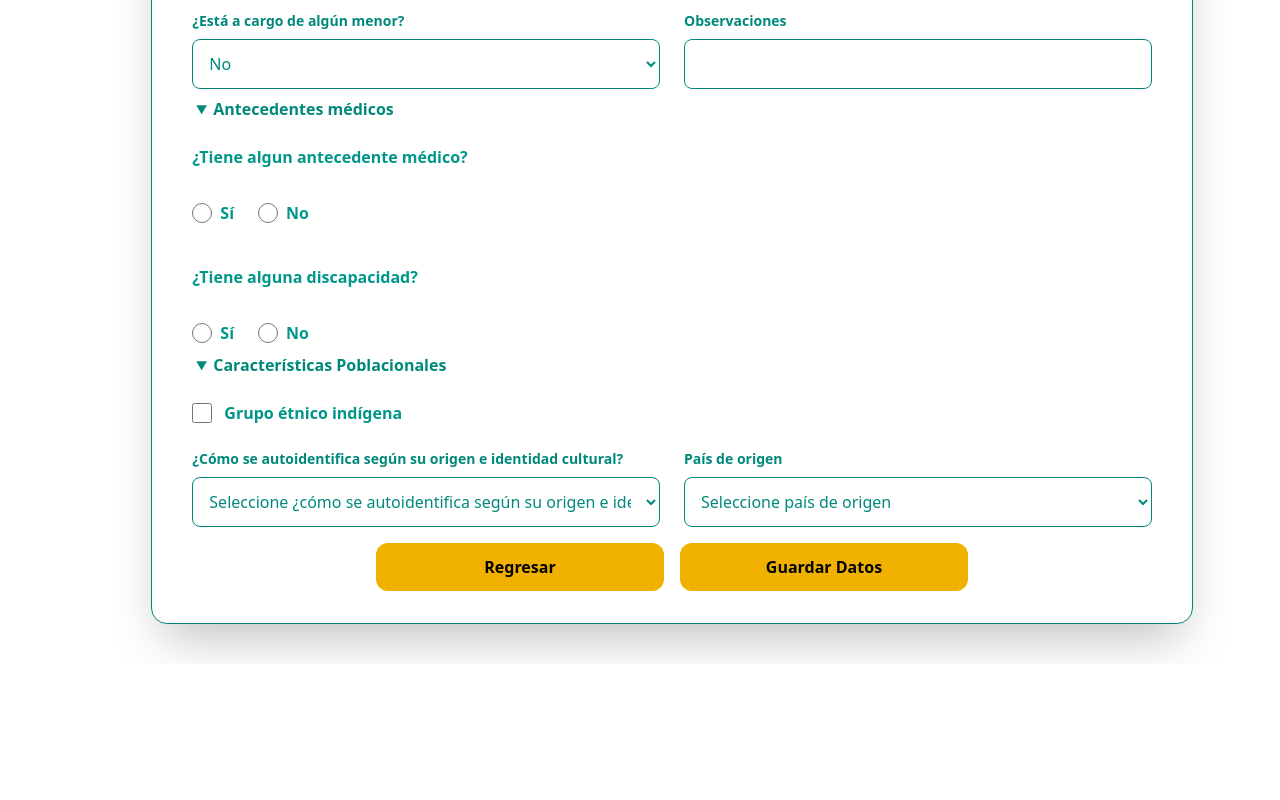
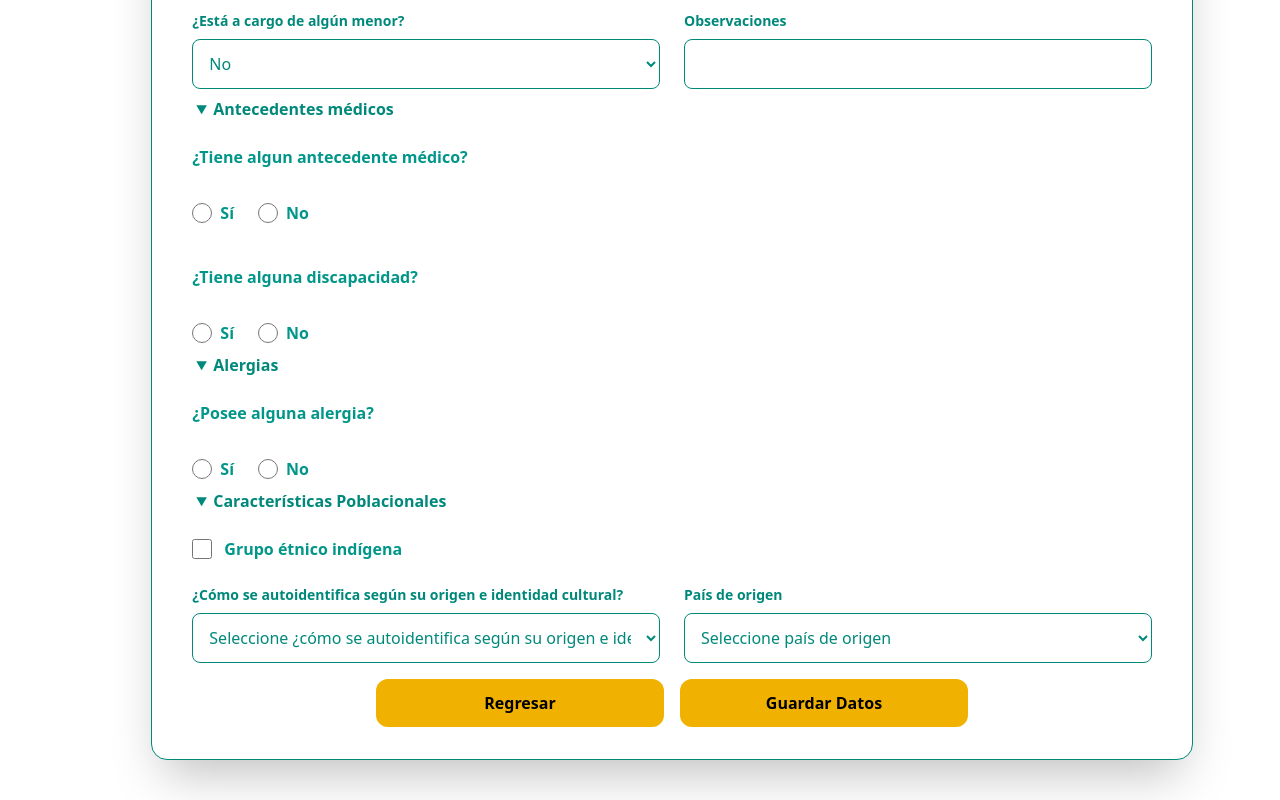
Before and after one commit to Derek-GB/IntegradorReact, a React (Vite) app: page /familiaFormulario.jsx in a window 1280 px wide. Shown: the part 1038-1838 px from the top of the page. Before the commit the page ends 1702 px from the top, so only its background shows below. Built offline with nearby package versions, Linux system fonts and the light colour scheme.

Commit message:
Update familiaFormulario.jsx

```diff
--- a/src/views/familia/familiaFormulario.jsx
+++ b/src/views/familia/familiaFormulario.jsx
@@ -9,6 +9,16 @@ import useIntegrante from "../../hooks/familia/useIntegrante.js";
 import { useBusquedaCedula } from "../../hooks/useBusquedaCedula.js";
 import { personasAPI } from "../../helpers/api.js";
 import { showCustomToast } from "../../components/globalComponents/CustomToaster.jsx";
+
+// Subtipos de alergia según el tipo seleccionado
+const SUBTIPOS_ALERGIA = {
+  "Alimentaria": ["Leche", "Huevo", "Pescado", "Mariscos", "Maní", "Frutos secos", "Trigo", "Soya", "Gluten", "Fresa", "Kiwi", "Otro"],
+  "Medicamentos": ["Penicilina", "Aspirina", "Antiinflamatorios", "Anestésicos", "Otro"],
+  "Ambiental": ["Polen de gramíneas", "Ácaros del polvo", "Moho", "Polvo", "Otro"],
+  "Animales": ["Gatos", "Perros", "Conejos", "Hámsters", "Otro"],
+  "Picaduras de insectos": ["Abejas", "Avispas", "Hormigas", "Otro"],
+  "Otros": ["Otro"],
+};
 
 const FamiliaFormulario = () => {
   const cantidad = parseInt(localStorage.getItem("cantidadIntegrantes")) || 0;
@@ -304,6 +314,13 @@ const FamiliaFormulario = () => {
         observaciones: dp.observaciones || null,
         estaACargoMenor: Boolean(dp.estaACargoMenor),
         idUsuarioCreacion: idUsuario,
+        // Alergias
+        tieneAlergia: ce.tieneAlergia ?? false,
+        tipoAlergia: ce.tipoAlergia || null,
+        subtipoAlergia: ce.subtipoAlergia === "Otro"
+          ? ce.otroSubtipoAlergia || null
+          : ce.subtipoAlergia || null,
+        descripcionAlergia: ce.descripcionAlergia || null,
       };
 
       if (firmaFileName) {
@@ -795,6 +812,109 @@ const FamiliaFormulario = () => {
         </fieldset>
       </FoldDownComponent>
 
+      {/* Alergias */}
+      <FoldDownComponent title="Alergias" open>
+        <fieldset className="mt-2 grid grid-cols-1 md:grid-cols-2 gap-6">
+          <label className="text-teal-600 font-bold select-none col-span-2">
+            ¿Posee alguna alergia?
+          </label>
+          <div className="flex items-center gap-6 col-span-2 mt-2">
+            <label className="flex items-center gap-2 cursor-pointer">
+              <input
+                type="radio"
+                name="tieneAlergia"
+                checked={ce.tieneAlergia === true}
+                onChange={() =>
+                  setDatos(prev => ({
+                    ...prev,
+                    FamiliaCondicionesEspeciales: {
+                      ...prev.FamiliaCondicionesEspeciales,
+                      tieneAlergia: true,
+                    },
+                  }))
+                }
+                className="form-radio h-5 w-5 text-teal-600 border-teal-600 focus:ring-teal-500"
+              />
+              <span className="text-teal-600 font-semibold select-none">Sí</span>
+            </label>
+            <label className="flex items-center gap-2 cursor-pointer">
+              <input
+                type="radio"
+                name="tieneAlergia"
+                checked={ce.tieneAlergia === false}
+                onChange={() =>
+                  setDatos(prev => ({
+                    ...prev,
+                    FamiliaCondicionesEspeciales: {
+                      ...prev.FamiliaCondicionesEspeciales,
+                      tieneAlergia: false,
+                      tipoAlergia: "",
+                      subtipoAlergia: "",
+                      descripcionAlergia: "",
+                    },
+                  }))
+                }
+                className="form-radio h-5 w-5 text-teal-600 border-teal-600 focus:ring-teal-500"
+              />
+              <span className="text-teal-600 font-semibold select-none">No</span>
+            </label>
+          </div>
+
+          {ce.tieneAlergia === true && (
+            <>
+              <SelectField
+                label="Tipo de alergia"
+                name="tipoAlergia"
+                value={ce.tipoAlergia || ""}
+                onChange={e => {
+                  // Al cambiar el tipo, limpiamos el subtipo
+                  setDatos(prev => ({
+                    ...prev,
+                    FamiliaCondicionesEspeciales: {
+                      ...prev.FamiliaCondicionesEspeciales,
+                      tipoAlergia: e.target.value,
+                      subtipoAlergia: "",
+                    },
+                  }));
+                }}
+                options={Object.keys(SUBTIPOS_ALERGIA)}
+                required
+              />
+
+              {ce.tipoAlergia && (
+                <SelectField
+                  label="Subtipo de alergia"
+                  name="subtipoAlergia"
+                  value={ce.subtipoAlergia || ""}
+                  onChange={e => handleChange(e, "FamiliaCondicionesEspeciales")}
+                  options={SUBTIPOS_ALERGIA[ce.tipoAlergia] || []}
+                  required
+                />
+              )}
+
+              {ce.subtipoAlergia === "Otro" && (
+                <InputField
+                  label="Especifique el subtipo de alergia"
+                  name="otroSubtipoAlergia"
+                  value={ce.otroSubtipoAlergia || ""}
+                  onChange={e => handleChange(e, "FamiliaCondicionesEspeciales")}
+                  required
+                />
+              )}
+
+              <InputField
+                label="Describa brevemente la alergia (reacciones, síntomas)"
+                name="descripcionAlergia"
+                value={ce.descripcionAlergia || ""}
+                onChange={e => handleChange(e, "FamiliaCondicionesEspeciales")}
+                type="textarea"
+                placeholder="Ej: dificultad para respirar, urticaria leve, anafilaxia..."
+              />
+            </>
+          )}
+        </fieldset>
+      </FoldDownComponent>
+
       {/* Características Poblacionales */}
       <FoldDownComponent title="Características Poblacionales" open>
         <fieldset className="mt-2 grid grid-cols-1 md:grid-cols-2 gap-6">
```
